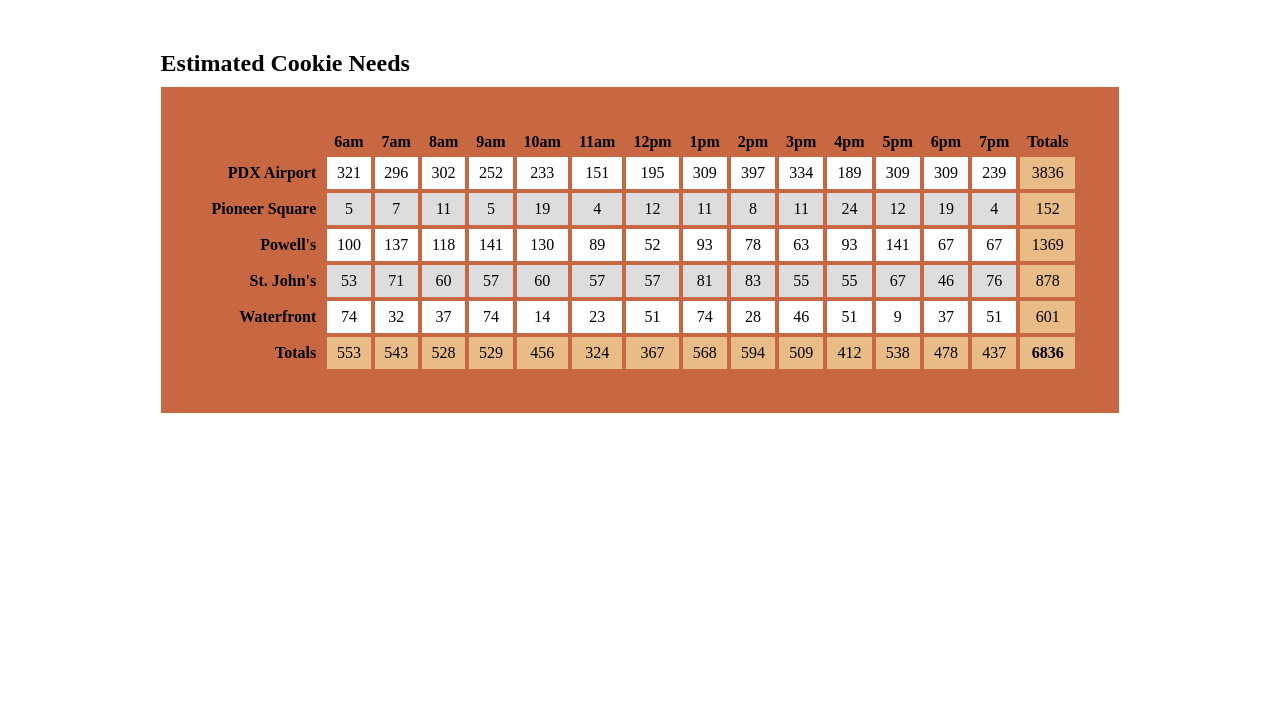
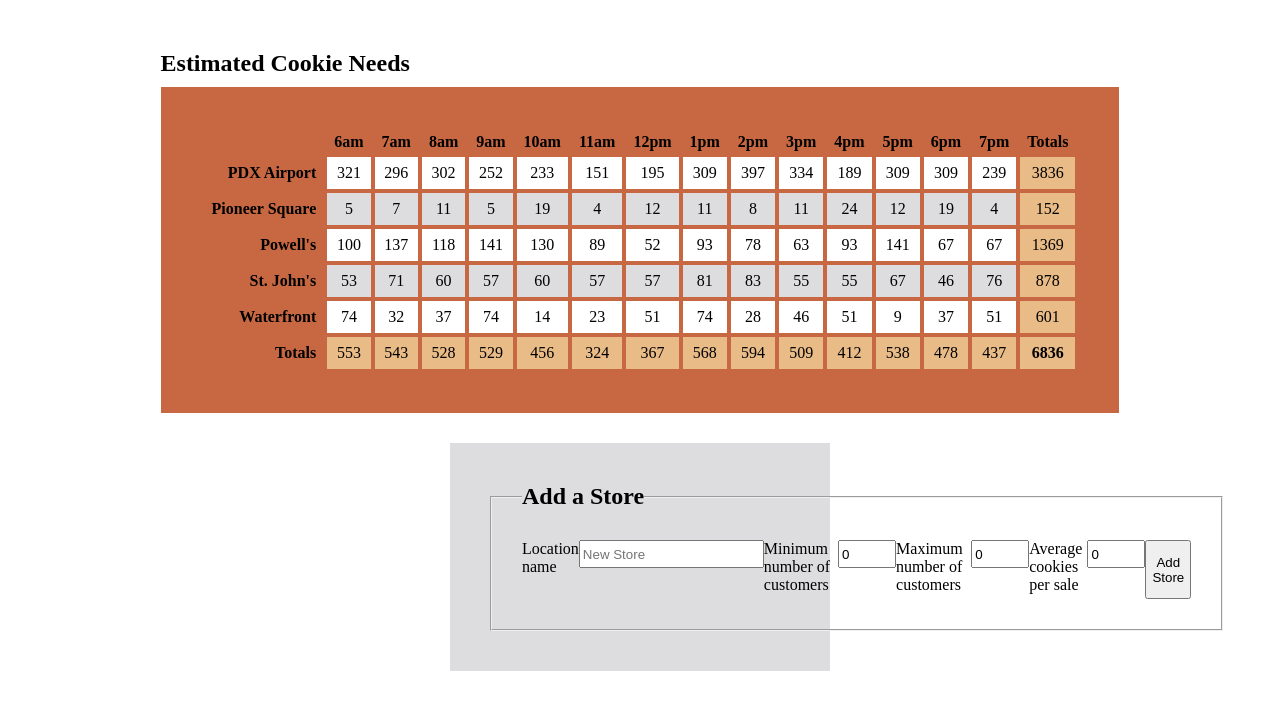
Before and after one commit to kelihansen/cookie-stand, a plain HTML site: page sales.html in a window 1280 px wide. Drawn offline with Linux system fonts and the light colour scheme.

Commit message:
added form with basic styling

```diff
--- a/sales.html
+++ b/sales.html
@@ -10,6 +10,25 @@
             <h2>Estimated Cookie Needs</h2>
             <table>
             </table>
+            <form>
+                <fieldset>
+                    <legend>Add a Store</legend>
+
+                    <label for="location-name">Location name</label>
+                    <input type="text" name="location-name" id="location-name" placeholder="New Store" required>
+
+                    <label for="min-cust-per-hour">Minimum number of customers</label>
+                    <input type="number" name="min-cust-per-hour" id="min-cust-per-hour" min="0" value="0" required>
+
+                    <label for="max-cust-per-hour">Maximum number of customers</label>
+                    <input type="number" name="max-cust-per-hour" id="max-cust-per-hour" min="0" value="0" required>
+
+                    <label for="avg-cookies-per-sale">Average cookies per sale</label>
+                    <input type="number" name="avg-cookies-per-sale" id="avg-cookies-per-sale" min="0" value="0" step="0.1" required>
+
+                    <button type="submit">Add Store</button>
+                </fieldset>
+            </form>
         </article>
     </section>
     <script src="app.js"></script>
--- a/style.css
+++ b/style.css
@@ -3,8 +3,13 @@
     margin: 0;
 }
 
+body {
+    font-size: 16px;
+}
+
 h2 {
     margin-bottom: 10px;
+    font-size: 1.5em;
 }
 
 #cookie-needs {
@@ -50,3 +55,41 @@ th[scope="column"] {
 #grand-total {
     font-weight: bold;
 }
+
+form {
+    background-color: rgb(221, 221, 224);
+    margin: 30px auto;
+    padding: 40px;
+    width: 300px;
+}
+
+fieldset {
+    padding: 30px;
+    display: flex;
+    justify-content: center;
+}
+
+legend {
+    font-size: 1.5em;
+    font-weight: bold;
+}
+
+input[type=number] {
+    width: 50px;
+}
+
+label {
+    margin-bottom: 5px;
+}
+
+input {
+    margin-bottom: 30px;
+    width: 200px;
+    height: 1.5em;
+    padding: 2px;
+}
+
+button {
+    padding: 5px;
+    margin: 0 auto;
+}
```
